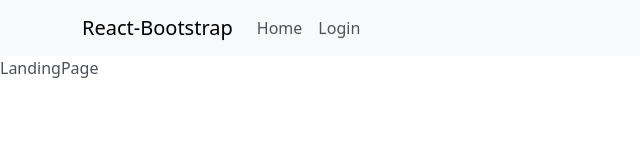
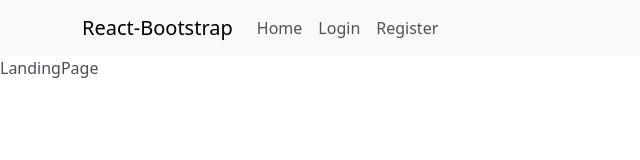
Before and after one commit to johnmartinroque/InsideOut, a React (Create React App) app in the folder main/: page /landingpage in a window 1280 px wide. Shown: the top 160 px of the page, without its empty margins (0-640 px from the left). Built offline with nearby package versions, Linux system fonts and the light colour scheme; no server answers.

Commit message:
added register link

```diff
--- a/main/src/components/HeaderGuest.jsx
+++ b/main/src/components/HeaderGuest.jsx
@@ -17,6 +17,9 @@ function HeaderGuest() {
               </Nav.Link>
               <Nav.Link as={Link} to="/login">
                 Login
+              </Nav.Link>
+              <Nav.Link as={Link} to="/register">
+                Register
               </Nav.Link>
               {/*
               <NavDropdown title="Dropdown" id="basic-nav-dropdown">
```
